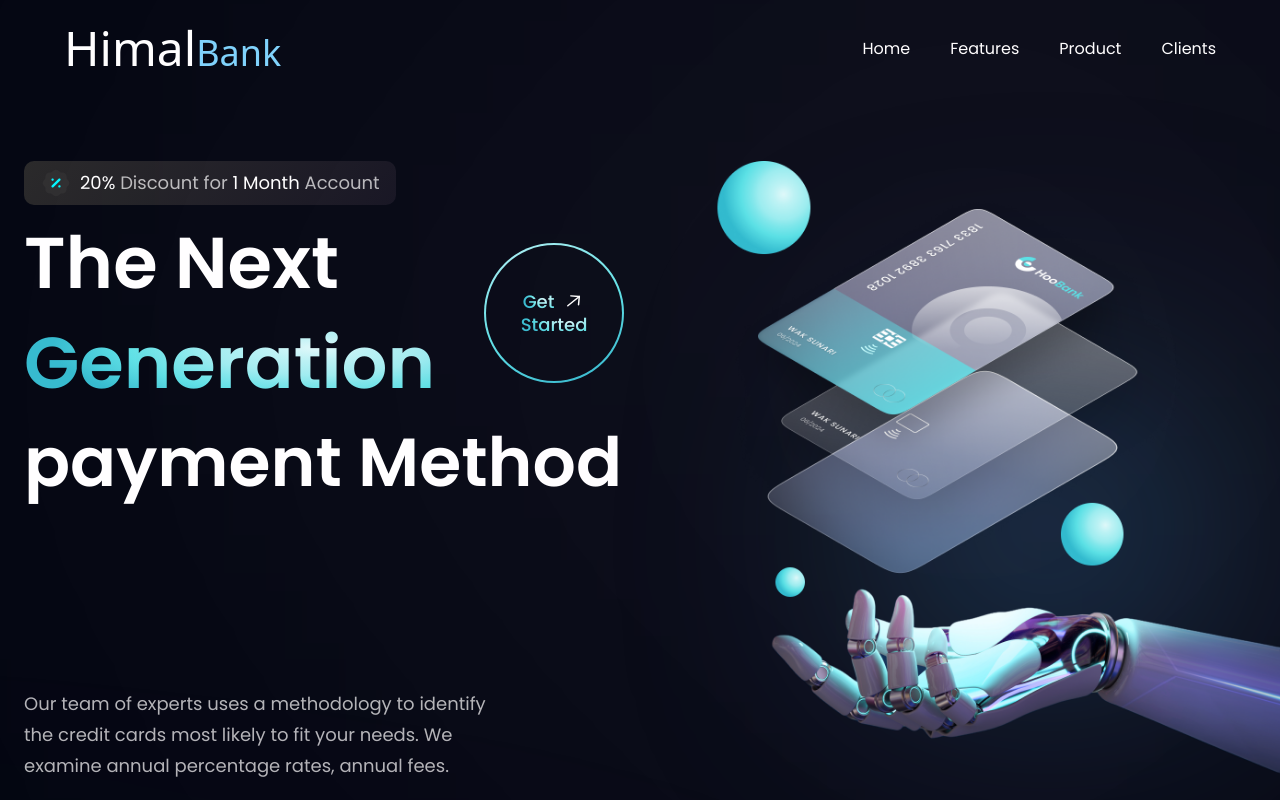
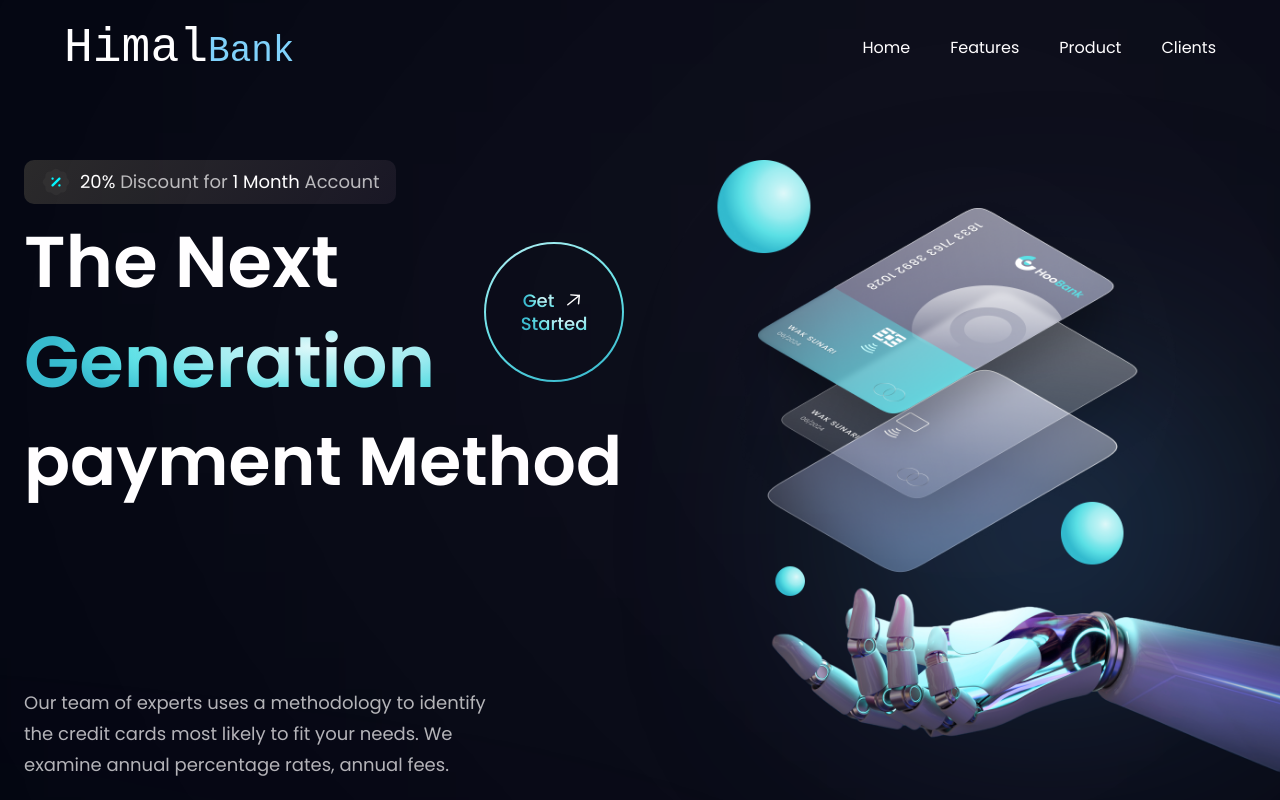
Before and after one commit to comming-soon-official/bankdesign, a React (Create React App) app: page / in a window 1280 px wide. Shown: the top 800 px of the page. Built offline with nearby package versions, Linux system fonts and the light colour scheme.

Commit message:
Update tailwind.config.js

```diff
--- a/tailwind.config.js
+++ b/tailwind.config.js
@@ -12,6 +12,7 @@
       },
       fontFamily: {
         poppins: ["Poppins", "sans-serif"],
+        pacifico: ["monospace", "cursive"],
       },
     },
     screens: {
```
